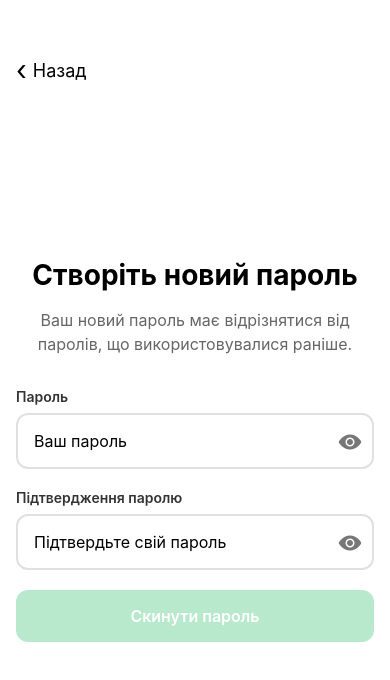
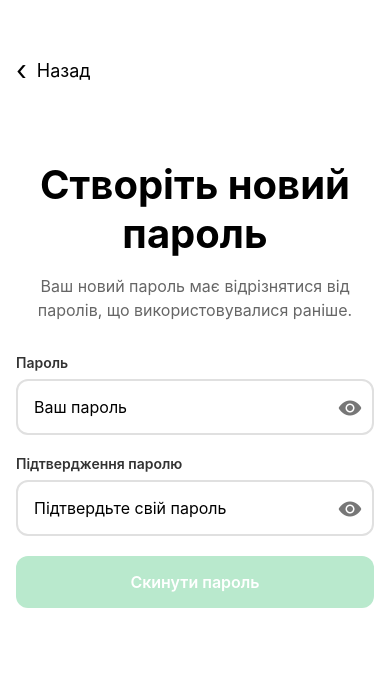
Before and after one commit to TkachevskiyOleg/BookNest_Verst, a React Native app: screen /ResetPassword in a window 390 px wide. Shown: the top 680 px of the page. Built offline with nearby package versions, Linux system fonts and the light colour scheme.

Commit message:
фікс кнопок і тексту

```diff
--- a/screens/ResetPasswordScreen/styles.js
+++ b/screens/ResetPasswordScreen/styles.js
@@ -8,34 +8,34 @@ const styles = StyleSheet.create({
   scrollContainer: {
     flexGrow: 1,
     padding: 16,
+    paddingTop: 20,
   },
   backButton: {
     flexDirection: 'row',
     alignItems: 'center',
-    marginBottom: 20,
-    marginTop: 40,
+    marginBottom: 30,
   },
   backArrow: {
     fontSize: 28,
     color: '#000',
-  lineHeight: 28,
-  marginRight: 6,
+    lineHeight: 100,
+    marginRight: 10,
   },
   backButtonText: {
     color: '#000',
     fontSize: 18,
   },
   content: {
-    flex: 1,
-    justifyContent: 'center',
+    marginTop: 10,
   },
   header: {
     marginBottom: 16,
     alignItems: 'center',
   },
   headerText: {
-    fontSize: 28,
+    fontSize: 40,
     fontWeight: '700',
+    textAlign: 'center',
     color: '#000000',
   },
   subtitle: {
--- a/screens/VerificationScreen/styles.js
+++ b/screens/VerificationScreen/styles.js
@@ -8,35 +8,34 @@ const styles = StyleSheet.create({
   scrollContainer: {
     flexGrow: 1,
     padding: 16,
+    paddingTop: 20,
   },
   backButton: {
     flexDirection: 'row',
     alignItems: 'center',
-    marginBottom: 20,
-    marginTop: 40,
+    marginBottom: 30,
   },
     backArrow: {
     fontSize: 28,
     color: '#000',
-  lineHeight: 28,
-  marginRight: 6,
+    lineHeight: 100,
+    marginRight: 10,
   },
   backButtonText: {
     color: '#000',
     fontSize: 18,
   },
-
   content: {
-    flex: 1,
-    justifyContent: 'center',
+    marginTop: 10,
   },
   header: {
     marginBottom: 16,
     alignItems: 'center',
   },
   headerText: {
-    fontSize: 28,
+    fontSize: 35,
     fontWeight: '700',
+    textAlign: 'center',
     color: '#000000',
   },
   subtitle: {
```
Lines whose indentation alone changed are shown as unchanged.
